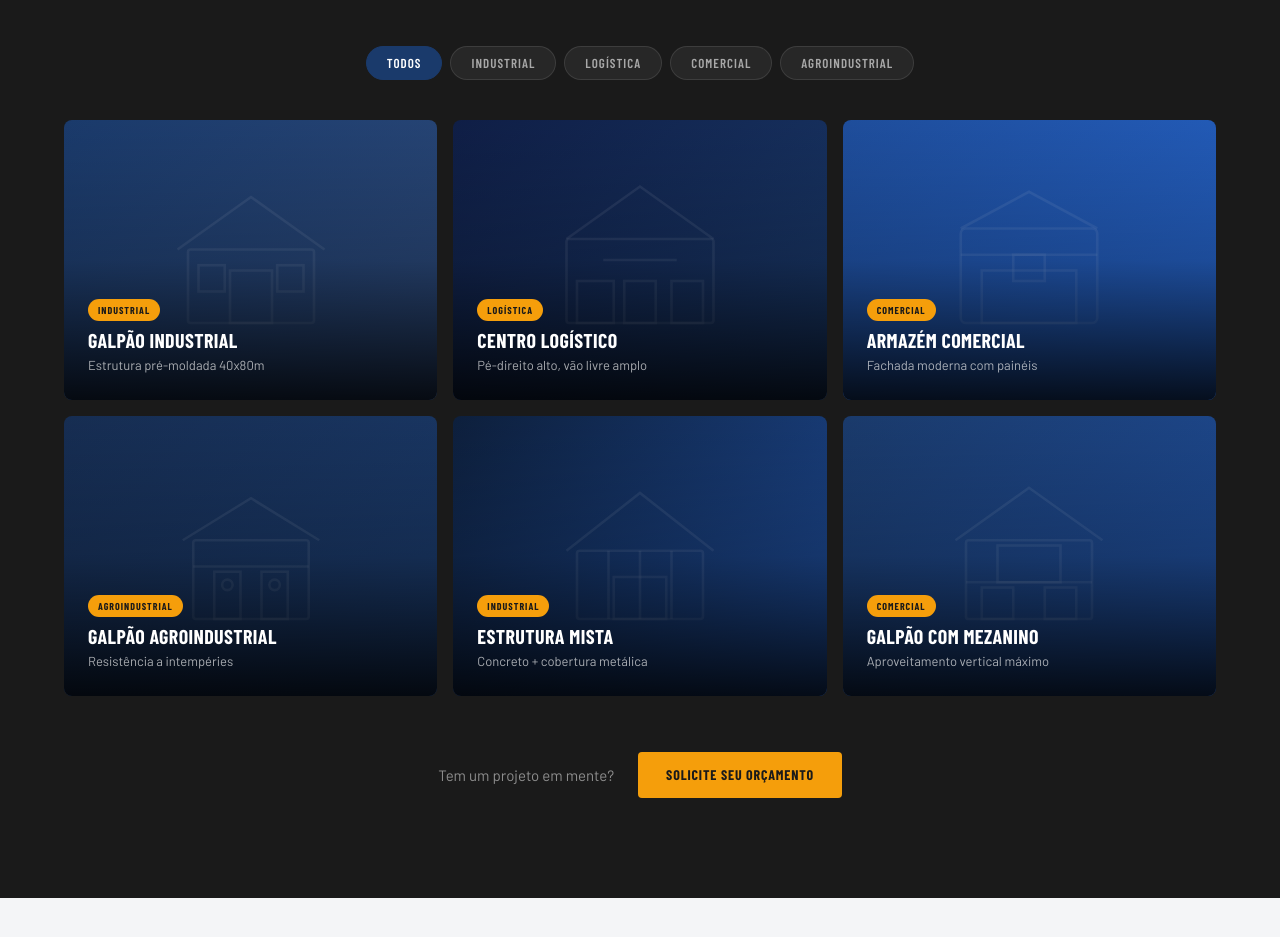
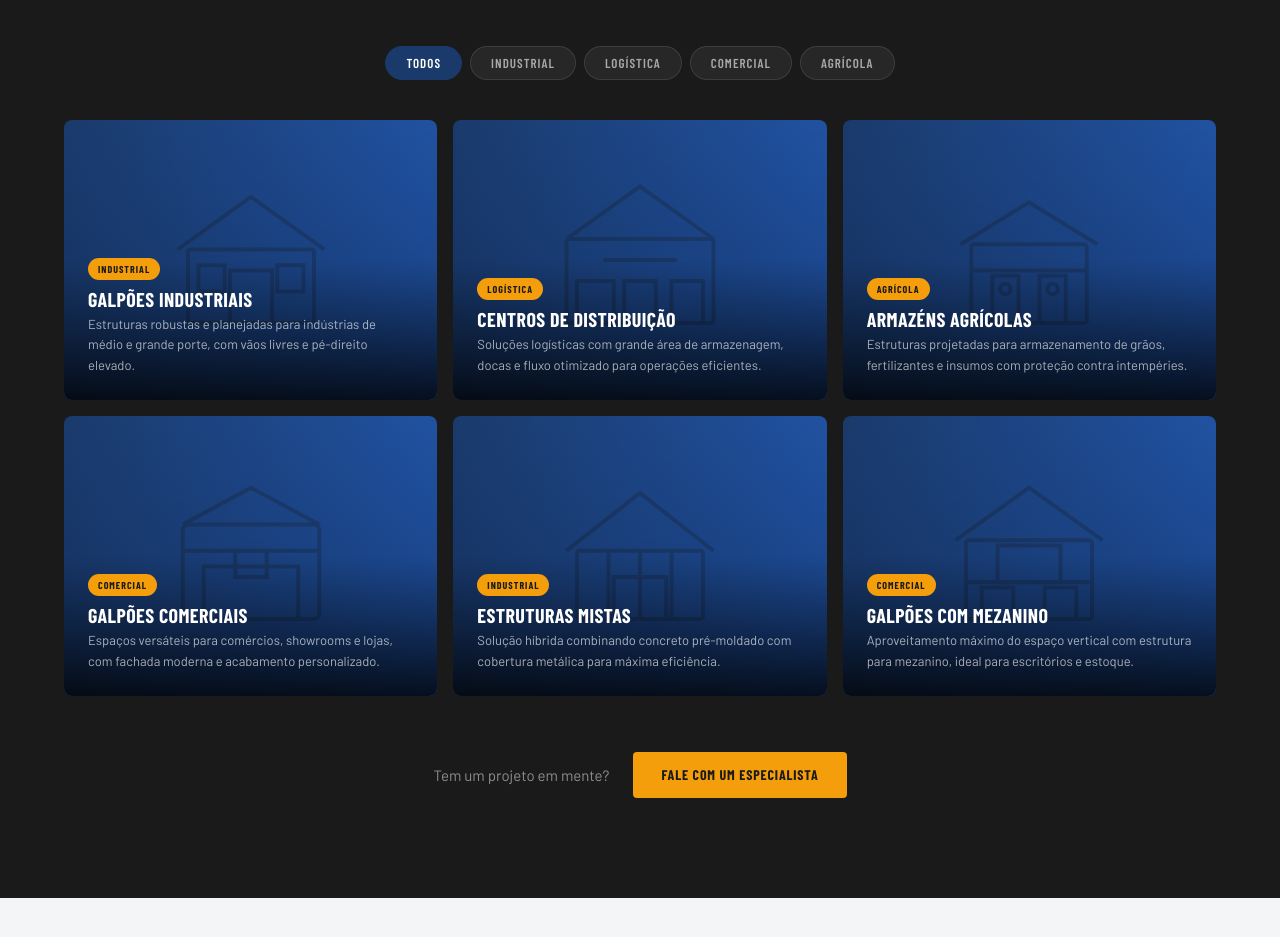
Before and after one commit to GeovaniNeumann/BaseForte, a React (Vite) app: page / in a window 1280 px wide. Shown: the part 2460-3397 px from the top of the page. Built offline with nearby package versions, Linux system fonts and the light colour scheme; a web font is replaced by a local one.

Commit message:
atualização

```diff
--- a/src/components/Gallery/Gallery.jsx
+++ b/src/components/Gallery/Gallery.jsx
@@ -1,15 +1,14 @@
 import { useState } from 'react'
 import styles from './Gallery.module.css'
 
-const items = [
+const services = [
   {
     id: 1,
-    title: 'Galpão Industrial',
-    desc: 'Estrutura pré-moldada 40x80m',
+    title: 'Galpões Industriais',
+    description: 'Estruturas robustas e planejadas para indústrias de médio e grande porte, com vãos livres e pé-direito elevado.',
     category: 'Industrial',
-    bg: 'linear-gradient(135deg, #1a3a6b 0%, #2d4a7a 100%)',
     icon: (
-      <svg viewBox="0 0 64 64" fill="none" stroke="rgba(255,255,255,0.3)" strokeWidth="1">
+      <svg viewBox="0 0 64 64" fill="none" stroke="currentColor" strokeWidth="1.5">
         <rect x="8" y="28" width="48" height="28" rx="1"/>
         <path d="M4 28L32 8l28 20"/>
         <rect x="24" y="36" width="16" height="20"/>
@@ -17,15 +16,15 @@ const items = [
         <rect x="42" y="34" width="10" height="10"/>
       </svg>
     ),
+    features: ['Vãos livres até 30m', 'Pé-direito personalizado', 'Estrutura 100% pré-moldada']
   },
   {
     id: 2,
-    title: 'Centro Logístico',
-    desc: 'Pé-direito alto, vão livre amplo',
+    title: 'Centros de Distribuição',
+    description: 'Soluções logísticas com grande área de armazenagem, docas e fluxo otimizado para operações eficientes.',
     category: 'Logística',
-    bg: 'linear-gradient(135deg, #0f1e46 0%, #1a3a6b 100%)',
     icon: (
-      <svg viewBox="0 0 64 64" fill="none" stroke="rgba(255,255,255,0.3)" strokeWidth="1">
+      <svg viewBox="0 0 64 64" fill="none" stroke="currentColor" strokeWidth="1.5">
         <rect x="4" y="24" width="56" height="32" rx="1"/>
         <path d="M4 24L32 4l28 20"/>
         <rect x="8" y="40" width="14" height="16"/>
@@ -34,31 +33,15 @@ const items = [
         <line x1="18" y1="32" x2="46" y2="32"/>
       </svg>
     ),
+    features: ['Área ampla e modular', 'Estrutura para empilhadeiras', 'Piso de alta resistência']
   },
   {
     id: 3,
-    title: 'Armazém Comercial',
-    desc: 'Fachada moderna com painéis',
-    category: 'Comercial',
-    bg: 'linear-gradient(135deg, #1e4d9b 0%, #2563c9 100%)',
+    title: 'Armazéns Agrícolas',
+    description: 'Estruturas projetadas para armazenamento de grãos, fertilizantes e insumos com proteção contra intempéries.',
+    category: 'Agrícola',
     icon: (
-      <svg viewBox="0 0 64 64" fill="none" stroke="rgba(255,255,255,0.3)" strokeWidth="1">
-        <rect x="6" y="20" width="52" height="36" rx="2"/>
-        <path d="M6 20L32 6l26 14"/>
-        <rect x="14" y="36" width="36" height="20"/>
-        <rect x="26" y="30" width="12" height="10"/>
-        <line x1="6" y1="30" x2="58" y2="30"/>
-      </svg>
-    ),
-  },
-  {
-    id: 4,
-    title: 'Galpão Agroindustrial',
-    desc: 'Resistência a intempéries',
-    category: 'Agroindustrial',
-    bg: 'linear-gradient(135deg, #162d52 0%, #1a3a6b 100%)',
-    icon: (
-      <svg viewBox="0 0 64 64" fill="none" stroke="rgba(255,255,255,0.3)" strokeWidth="1">
+      <svg viewBox="0 0 64 64" fill="none" stroke="currentColor" strokeWidth="1.5">
         <rect x="10" y="26" width="44" height="30" rx="1"/>
         <path d="M6 26L32 10l26 16"/>
         <rect x="18" y="38" width="10" height="18"/>
@@ -68,15 +51,31 @@ const items = [
         <circle cx="41" cy="43" r="2"/>
       </svg>
     ),
+    features: ['Ventilação natural', 'Proteção contra umidade', 'Estrutura durável']
+  },
+  {
+    id: 4,
+    title: 'Galpões Comerciais',
+    description: 'Espaços versáteis para comércios, showrooms e lojas, com fachada moderna e acabamento personalizado.',
+    category: 'Comercial',
+    icon: (
+      <svg viewBox="0 0 64 64" fill="none" stroke="currentColor" strokeWidth="1.5">
+        <rect x="6" y="20" width="52" height="36" rx="2"/>
+        <path d="M6 20L32 6l26 14"/>
+        <rect x="14" y="36" width="36" height="20"/>
+        <rect x="26" y="30" width="12" height="10"/>
+        <line x1="6" y1="30" x2="58" y2="30"/>
+      </svg>
+    ),
+    features: ['Fachada personalizável', 'Acabamento premium', 'Iluminação natural']
   },
   {
     id: 5,
-    title: 'Estrutura Mista',
-    desc: 'Concreto + cobertura metálica',
+    title: 'Estruturas Mistas',
+    description: 'Solução híbrida combinando concreto pré-moldado com cobertura metálica para máxima eficiência.',
     category: 'Industrial',
-    bg: 'linear-gradient(135deg, #0d1f3c 0%, #1e4d9b 100%)',
     icon: (
-      <svg viewBox="0 0 64 64" fill="none" stroke="rgba(255,255,255,0.3)" strokeWidth="1">
+      <svg viewBox="0 0 64 64" fill="none" stroke="currentColor" strokeWidth="1.5">
         <rect x="8" y="30" width="48" height="26" rx="1"/>
         <path d="M4 30L32 8l28 22"/>
         <line x1="20" y1="30" x2="20" y2="56"/>
@@ -85,15 +84,15 @@ const items = [
         <rect x="22" y="40" width="20" height="16"/>
       </svg>
     ),
+    features: ['Custo-benefício', 'Montagem rápida', 'Versatilidade de uso']
   },
   {
     id: 6,
-    title: 'Galpão com Mezanino',
-    desc: 'Aproveitamento vertical máximo',
+    title: 'Galpões com Mezanino',
+    description: 'Aproveitamento máximo do espaço vertical com estrutura para mezanino, ideal para escritórios e estoque.',
     category: 'Comercial',
-    bg: 'linear-gradient(135deg, #1a3a6b 0%, #1e4d9b 100%)',
     icon: (
-      <svg viewBox="0 0 64 64" fill="none" stroke="rgba(255,255,255,0.3)" strokeWidth="1">
+      <svg viewBox="0 0 64 64" fill="none" stroke="currentColor" strokeWidth="1.5">
         <rect x="8" y="26" width="48" height="30" rx="1"/>
         <path d="M4 26L32 6l28 20"/>
         <line x1="8" y1="42" x2="56" y2="42"/>
@@ -102,27 +101,28 @@ const items = [
         <rect x="20" y="28" width="24" height="14"/>
       </svg>
     ),
+    features: ['2x mais área útil', 'Estrutura reforçada', 'Flexibilidade de layout']
   },
 ]
 
-const categories = ['Todos', 'Industrial', 'Logística', 'Comercial', 'Agroindustrial']
+const categories = ['Todos', 'Industrial', 'Logística', 'Comercial', 'Agrícola']
 
 export default function Gallery() {
   const [active, setActive] = useState('Todos')
   const [selected, setSelected] = useState(null)
 
-  const filtered = active === 'Todos' ? items : items.filter(i => i.category === active)
+  const filtered = active === 'Todos' ? services : services.filter(s => s.category === active)
 
   return (
-    <section id="galeria" className={styles.gallery}>
+    <section id="servicos" className={styles.gallery}>
       <div className="container">
         <div className={styles.header}>
-          <span className={styles.eyebrow}>Portfólio</span>
+          <span className={styles.eyebrow}>O que fazemos</span>
           <h2 className={styles.title}>
-            Nossas<br /><em>Estruturas</em>
+            Nossas<br /><em>Soluções</em>
           </h2>
           <p className={styles.sub}>
-            Projetos desenvolvidos com tecnologia pré-moldada de alta performance para os mais variados segmentos.
+            Oferecemos estruturas de concreto pré-moldado sob medida para as necessidades do seu negócio.
           </p>
         </div>
 
@@ -139,19 +139,19 @@ export default function Gallery() {
         </div>
 
         <div className={styles.grid}>
-          {filtered.map(item => (
+          {filtered.map(service => (
             <div
-              key={item.id}
+              key={service.id}
               className={styles.item}
-              style={{ background: item.bg }}
-              onClick={() => setSelected(item)}
+              style={{ background: `linear-gradient(135deg, var(--blue) 0%, var(--blue-light) 100%)` }}
+              onClick={() => setSelected(service)}
             >
-              <div className={styles.itemBg}>{item.icon}</div>
+              <div className={styles.itemBg}>{service.icon}</div>
               <div className={styles.itemOverlay} />
               <div className={styles.itemContent}>
-                <span className={styles.itemCat}>{item.category}</span>
-                <h3 className={styles.itemTitle}>{item.title}</h3>
-                <p className={styles.itemDesc}>{item.desc}</p>
+                <span className={styles.itemCat}>{service.category}</span>
+                <h3 className={styles.itemTitle}>{service.title}</h3>
+                <p className={styles.itemDesc}>{service.description}</p>
               </div>
               <div className={styles.itemHover}>
                 <svg width="24" height="24" viewBox="0 0 24 24" fill="none" stroke="currentColor" strokeWidth="2">
@@ -167,34 +167,49 @@ export default function Gallery() {
         <div className={styles.cta}>
           <p>Tem um projeto em mente?</p>
           <a
-            href={`https://wa.me/5541998060564?text=Olá! Vi o portfólio da Base Firme e gostaria de um orçamento.`}
+            href={`https://wa.me/5541998060564?text=Olá! Gostaria de saber mais sobre as soluções da Base Firme.`}
             target="_blank"
             rel="noopener noreferrer"
             className={styles.ctaBtn}
           >
-            Solicite seu Orçamento
+            Fale com um especialista
           </a>
         </div>
       </div>
 
-      {/* Modal */}
+      {/* Modal com detalhes do serviço */}
       {selected && (
         <div className={styles.modal} onClick={() => setSelected(null)}>
           <div className={styles.modalCard} onClick={e => e.stopPropagation()}>
-            <div className={styles.modalImg} style={{ background: selected.bg }}>
+            <div className={styles.modalImg} style={{ background: `linear-gradient(135deg, var(--blue) 0%, var(--blue-light) 100%)` }}>
               <div className={styles.modalSvg}>{selected.icon}</div>
             </div>
             <div className={styles.modalBody}>
               <span className={styles.modalCat}>{selected.category}</span>
               <h3 className={styles.modalTitle}>{selected.title}</h3>
-              <p className={styles.modalDesc}>{selected.desc}</p>
+              <p className={styles.modalDesc}>{selected.description}</p>
+
+              <div className={styles.modalFeatures}>
+                <h4>Diferenciais:</h4>
+                <ul>
+                  {selected.features.map((feature, i) => (
+                    <li key={i}>
+                      <svg width="16" height="16" viewBox="0 0 24 24" fill="none" stroke="currentColor" strokeWidth="2">
+                        <polyline points="20 6 9 17 4 12"/>
+                      </svg>
+                      {feature}
+                    </li>
+                  ))}
+                </ul>
+              </div>
+
               <a
-                href={`https://wa.me/5541998060564?text=Olá! Me interessei no projeto "${selected.title}" e quero um orçamento similar.`}
+                href={`https://wa.me/5541998060564?text=Olá! Me interessei pelo serviço "${selected.title}" e quero um orçamento.`}
                 target="_blank"
                 rel="noopener noreferrer"
                 className={styles.modalBtn}
               >
-                Quero um projeto similar
+                Solicitar Orçamento
               </a>
             </div>
             <button className={styles.modalClose} onClick={() => setSelected(null)}>
--- a/src/components/Gallery/Gallery.module.css
+++ b/src/components/Gallery/Gallery.module.css
@@ -351,6 +351,57 @@
   background: rgba(255,255,255,0.2);
 }
 
+/* Features dentro do modal */
+.modalFeatures {
+  margin: 20px 0;
+  padding: 16px;
+  background: rgba(255, 255, 255, 0.05);
+  border-radius: 12px;
+}
+
+.modalFeatures h4 {
+  font-family: var(--font-display);
+  font-size: 14px;
+  font-weight: 700;
+  letter-spacing: 0.08em;
+  text-transform: uppercase;
+  color: var(--accent);
+  margin-bottom: 12px;
+}
+
+.modalFeatures ul {
+  list-style: none;
+  display: flex;
+  flex-direction: column;
+  gap: 10px;
+}
+
+.modalFeatures li {
+  display: flex;
+  align-items: center;
+  gap: 10px;
+  font-size: 14px;
+  color: rgba(255, 255, 255, 0.7);
+  line-height: 1.4;
+}
+
+.modalFeatures li svg {
+  flex-shrink: 0;
+  color: var(--accent);
+  stroke: var(--accent);
+}
+
+/* Ajustes responsivos */
+@media (max-width: 560px) {
+  .modalFeatures li {
+    font-size: 13px;
+  }
+
+  .modalFeatures {
+    padding: 12px;
+  }
+}
+
 @media (max-width: 900px) {
   .grid {
     grid-template-columns: repeat(2, 1fr);
```
Also changed, not shown: src/components/Navbar/Navbar.module.css (+26 -28 lines).
